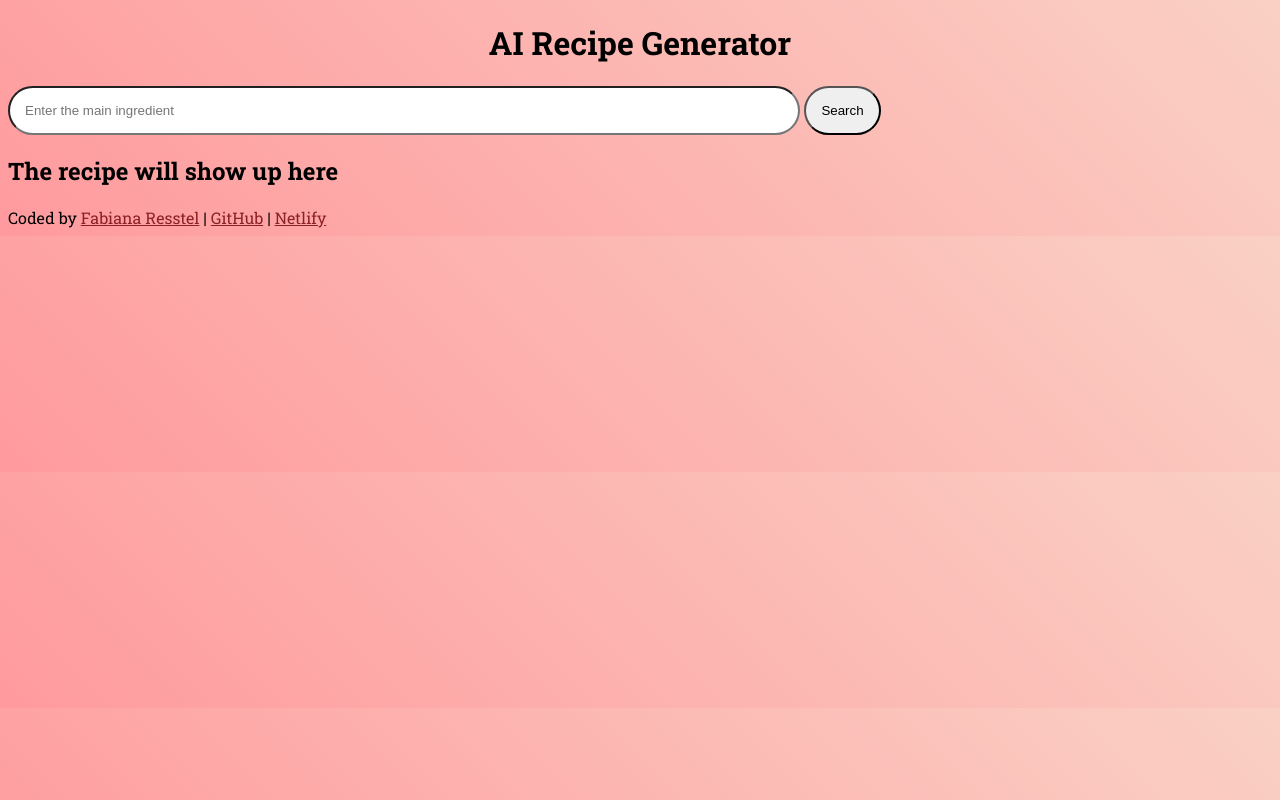
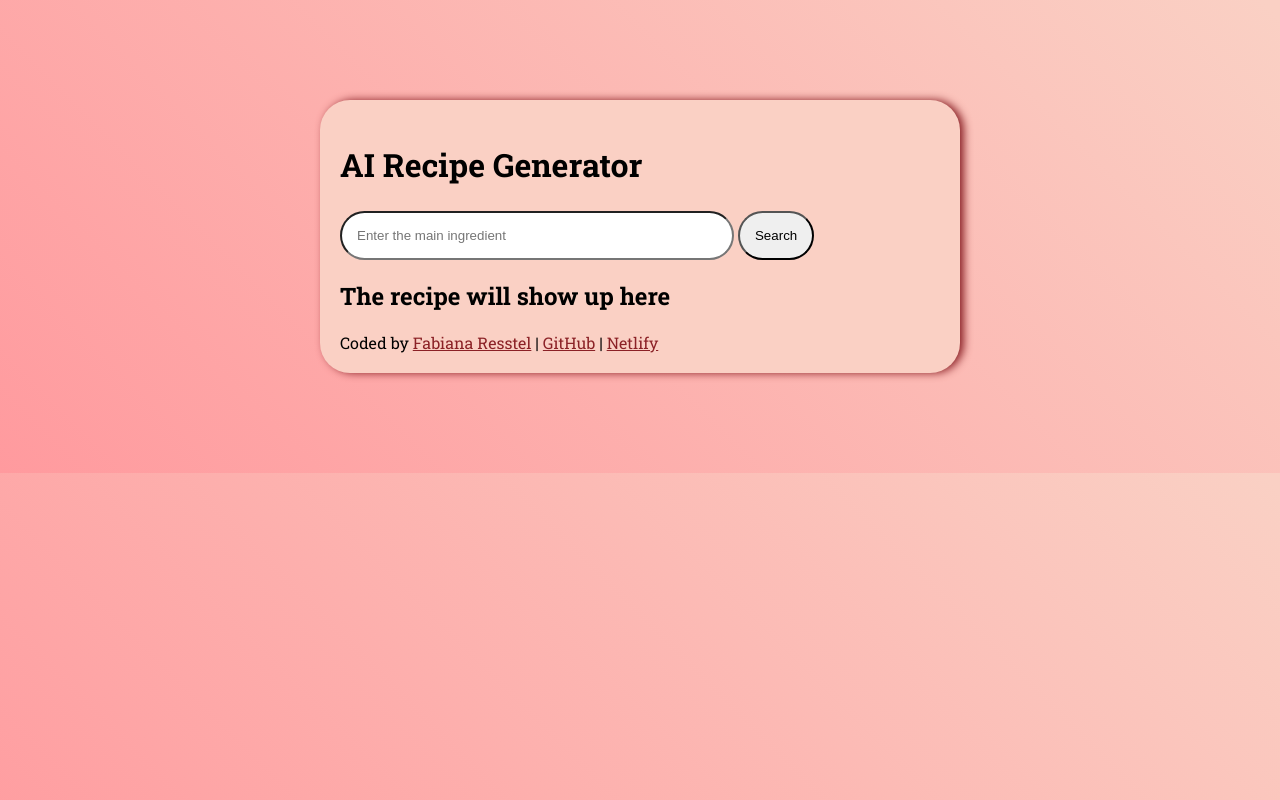
Before and after one commit to FabianaResstel/ai-generator-recipe, a plain HTML site: page index.html in a window 1280 px wide. Drawn offline with nearby package versions, Linux system fonts and the light colour scheme.

Commit message:
add container and box-shadow

```diff
--- a/index.html
+++ b/index.html
@@ -15,6 +15,7 @@
 </head>
 
 <body>
+    <div class="container">
         <h1>AI Recipe Generator</h1>
         <form>
             <input type="text" placeholder="Enter the main ingredient" required class="input-prompt"
@@ -29,7 +30,7 @@
                 href="https://github.com/FabianaResstel/ai-generator-recipe" target="_blank">GitHub</a> | <a href="#"
                 target="_blank">Netlify</a>
         </footer>
-
+    </div>
 
 
     <script src="src/script.js"></script>
--- a/src/style.css
+++ b/src/style.css
@@ -8,11 +8,21 @@ body {
 }
 
 h1 {
-    text-align: center;
+    line-height: 1.5;
 }
 
 a {
     color: #8b2126;
+}
+
+.container {
+    margin: 100px auto;
+    max-width: 600px;
+    background-color: #fad0c4;
+    border-radius: 30px;
+    box-shadow: 4px 0px 8px #8b2126;
+    padding: 20px;
+
 }
 
 .input-prompt {
```
Lines whose indentation alone changed are shown as unchanged.
